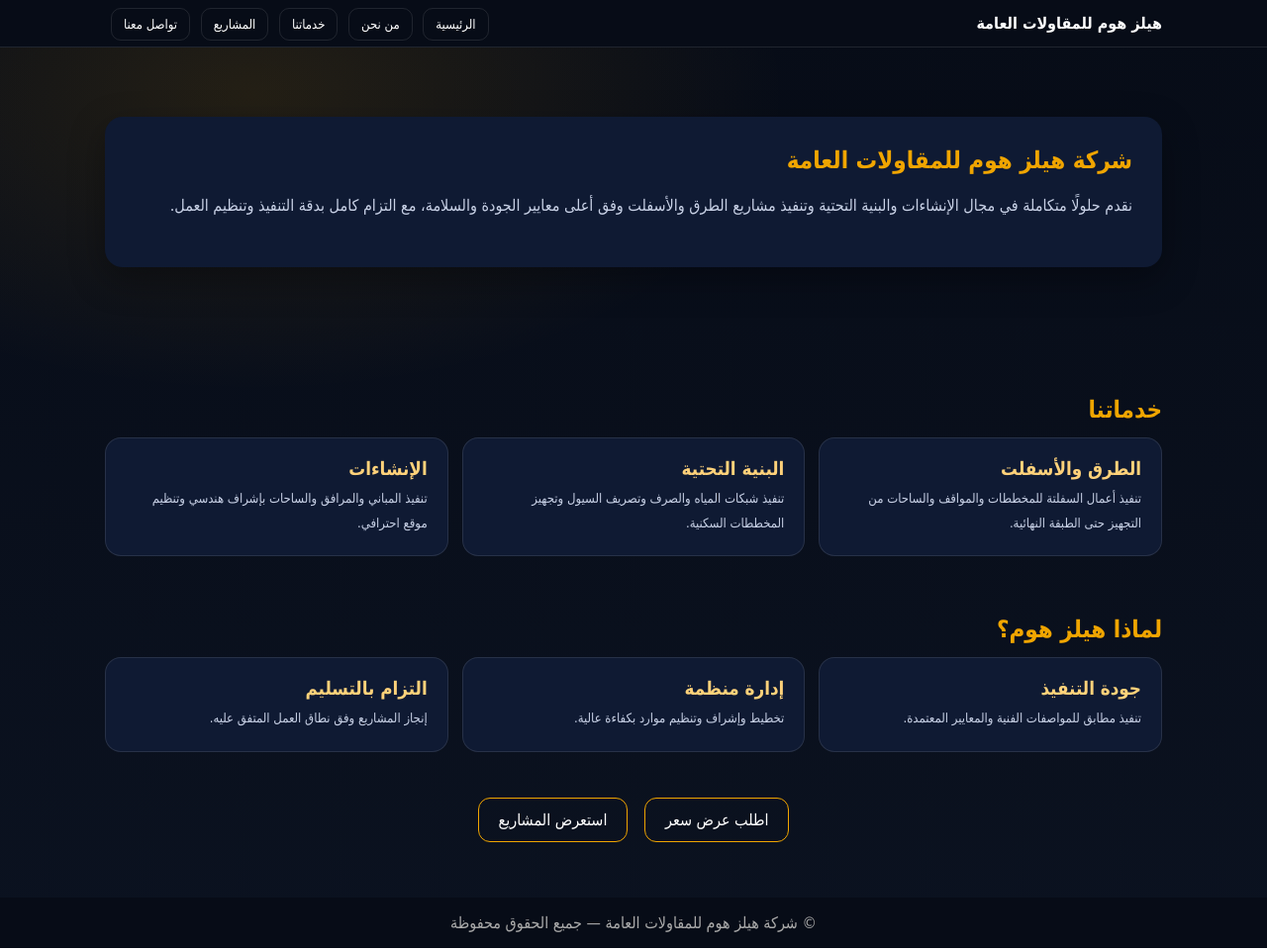
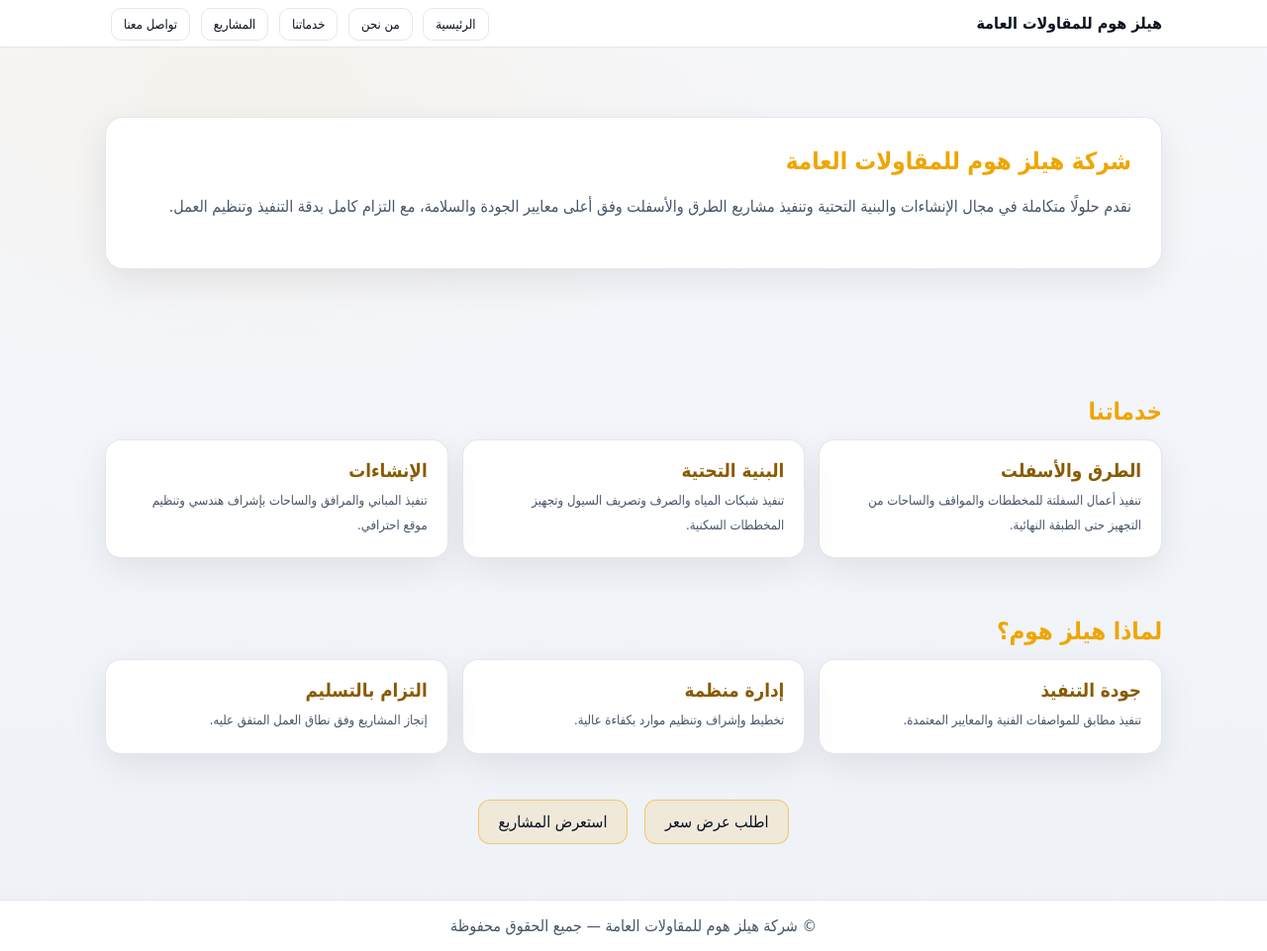
Before and after one commit to alaahmam2-droid/hillshome, a plain HTML site: page index.html in a window 1280 px wide. Shown: the whole page at 99% size. Drawn offline with Linux system fonts and the light colour scheme.

Commit message:
Update index.html

```diff
--- a/index.html
+++ b/index.html
@@ -7,30 +7,36 @@
 
 <style>
 :root{
-  --bg:#0b1220;
-  --panel:#0f1a33;
-  --text:#ffffff;
-  --muted:#c8d1e6;
+  --bg:#f6f7fb;
+  --bg2:#eef2f7;
+  --panel:#ffffff;
+
+  --text:#0b1220;
+  --muted:#475569;
+
   --brand:#f0a500;
-  --line:rgba(255,255,255,.10);
-  --shadow:0 12px 35px rgba(0,0,0,.35);
+  --line:rgba(15,23,42,.10);
+  --shadow:0 12px 35px rgba(2,6,23,.08);
 }
+
 *{box-sizing:border-box}
+
 body{
   margin:0;
   font-family:Tahoma, Arial;
+  color:var(--text);
   background:
-  radial-gradient(900px 500px at 20% 10%, rgba(240,165,0,.12), transparent 60%),
-  linear-gradient(180deg,#070c17,#0b1220);
-  color:var(--text);
+    radial-gradient(900px 500px at 20% 10%, rgba(240,165,0,.06), transparent 60%),
+    linear-gradient(180deg,var(--bg),var(--bg2));
 }
 
 /* Header */
 .header{
   position:sticky; top:0;
-  background:#070c17;
+  background:rgba(255,255,255,.95);
   border-bottom:1px solid var(--line);
 }
+
 .wrap{
   max-width:1100px;
   margin:auto;
@@ -39,14 +45,16 @@ body{
   justify-content:space-between;
   align-items:center;
 }
+
 .nav a{
   text-decoration:none;
-  color:#fff;
+  color:var(--text);
   padding:8px 12px;
   border:1px solid var(--line);
   border-radius:10px;
   margin-left:6px;
   font-size:13px;
+  background:#fff;
 }
 
 /* Hero */
@@ -55,16 +63,20 @@ body{
   margin:auto;
   padding:70px 16px;
 }
+
 .heroBox{
   background:var(--panel);
   padding:30px;
   border-radius:18px;
   box-shadow:var(--shadow);
+  border:1px solid var(--line);
 }
+
 .hero h1{
   margin:0 0 10px;
   color:var(--brand);
 }
+
 .hero p{
   line-height:2;
   color:var(--muted);
@@ -76,6 +88,7 @@ body{
   margin:auto;
   padding:40px 16px 0;
 }
+
 .section h2{
   color:var(--brand);
   margin-bottom:14px;
@@ -86,20 +99,25 @@ body{
   grid-template-columns:repeat(3,1fr);
   gap:14px;
 }
+
 @media(max-width:900px){
   .grid{grid-template-columns:1fr;}
 }
 
+/* Cards */
 .card{
   background:var(--panel);
   padding:20px;
   border-radius:16px;
   border:1px solid var(--line);
+  box-shadow:var(--shadow);
 }
+
 .card h3{
   margin:0 0 8px;
-  color:#ffd27a;
+  color:#8a5a00;
 }
+
 .card p{
   margin:0;
   color:var(--muted);
@@ -112,23 +130,30 @@ body{
   text-align:center;
   margin-top:40px;
 }
+
 .btn{
   display:inline-block;
   padding:12px 20px;
   border-radius:12px;
-  border:1px solid var(--brand);
+  border:1px solid rgba(240,165,0,.5);
   text-decoration:none;
-  color:#fff;
+  color:var(--text);
   margin:6px;
+  background:rgba(240,165,0,.12);
+}
+
+.btn:hover{
+  background:rgba(240,165,0,.2);
 }
 
 /* Footer */
 footer{
   margin-top:50px;
-  background:#070c17;
+  background:#ffffff;
   text-align:center;
   padding:16px;
-  color:#aaa;
+  color:#475569;
+  border-top:1px solid var(--line);
 }
 </style>
 </head>
```
